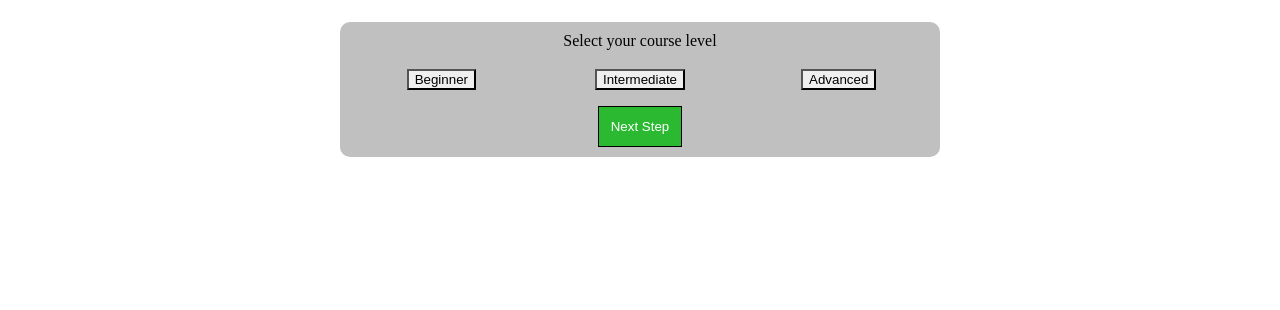
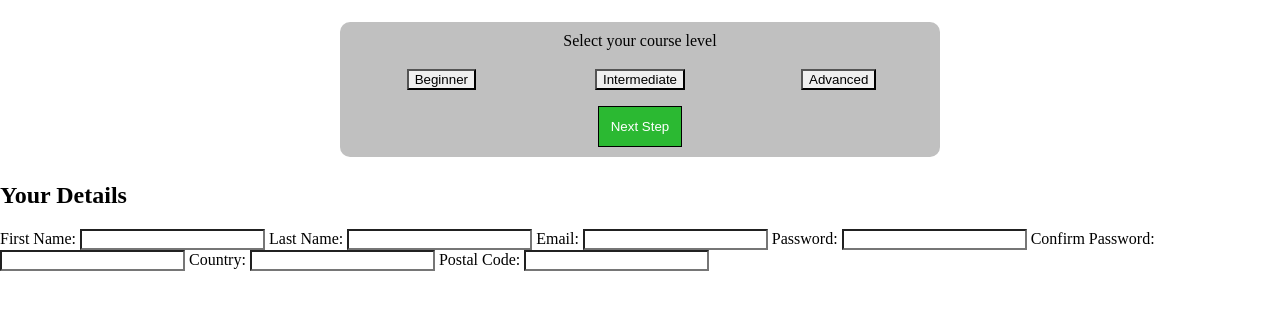
Before and after one commit to CCeph/nova-racing-form, a website built with webpack: page dist/index.html in a window 1280 px wide. Shown: the part 182-492 px from the top of the page. Built offline with nearby package versions, Linux system fonts and the light colour scheme.

Commit message:
Add basic html for user details form

```diff
--- a/dist/index.html
+++ b/dist/index.html
@@ -32,6 +32,26 @@
       </form>
     </div>
 
-    <div class="user-info-form"></div>
+    <div class="user-info-form">
+      <h2>Your Details</h2>
+      <label for="first-name">First Name: </label>
+      <input type="text" name="first-name" id="first-name" />
+      <label for="last-name">Last Name: </label>
+      <input type="text" name="last-name" id="last-name" />
+      <label for="user-email">Email: </label>
+      <input type="email" name="user-email" id="user-email" />
+      <label for="user-password">Password: </label>
+      <input type="password" name="user-password" id="user-password" />
+      <label for="user-confirm-password">Confirm Password: </label>
+      <input
+        type="password"
+        name="user-confirm-password"
+        id="user-confirm-password"
+      />
+      <label for="user-country">Country: </label>
+      <input type="text" name="user-country" id="user-country" />
+      <label for="user-postal-code">Postal Code: </label>
+      <input type="text" name="user-postal-code" id="user-postal-code" />
+    </div>
   </body>
 </html>
```
